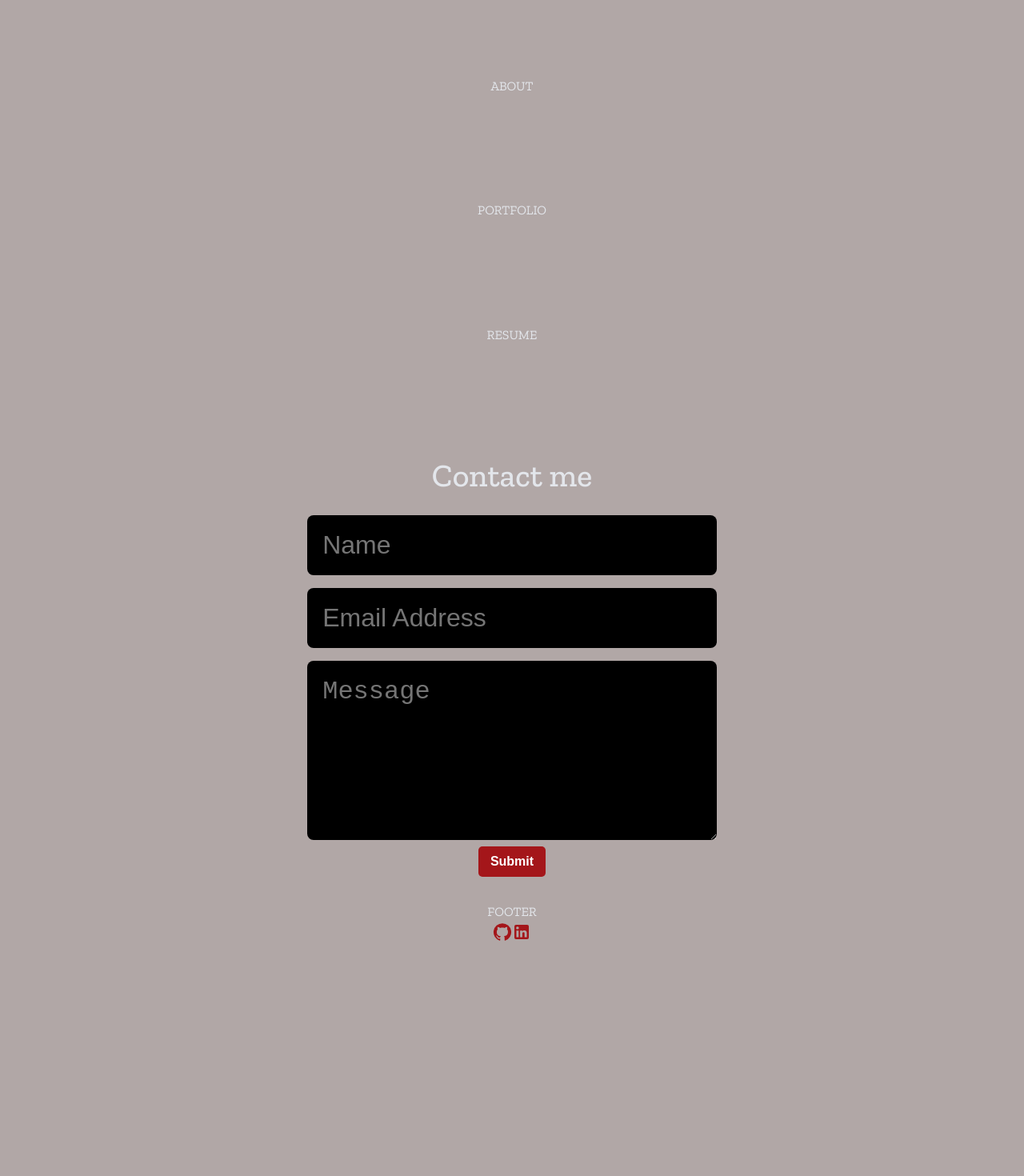
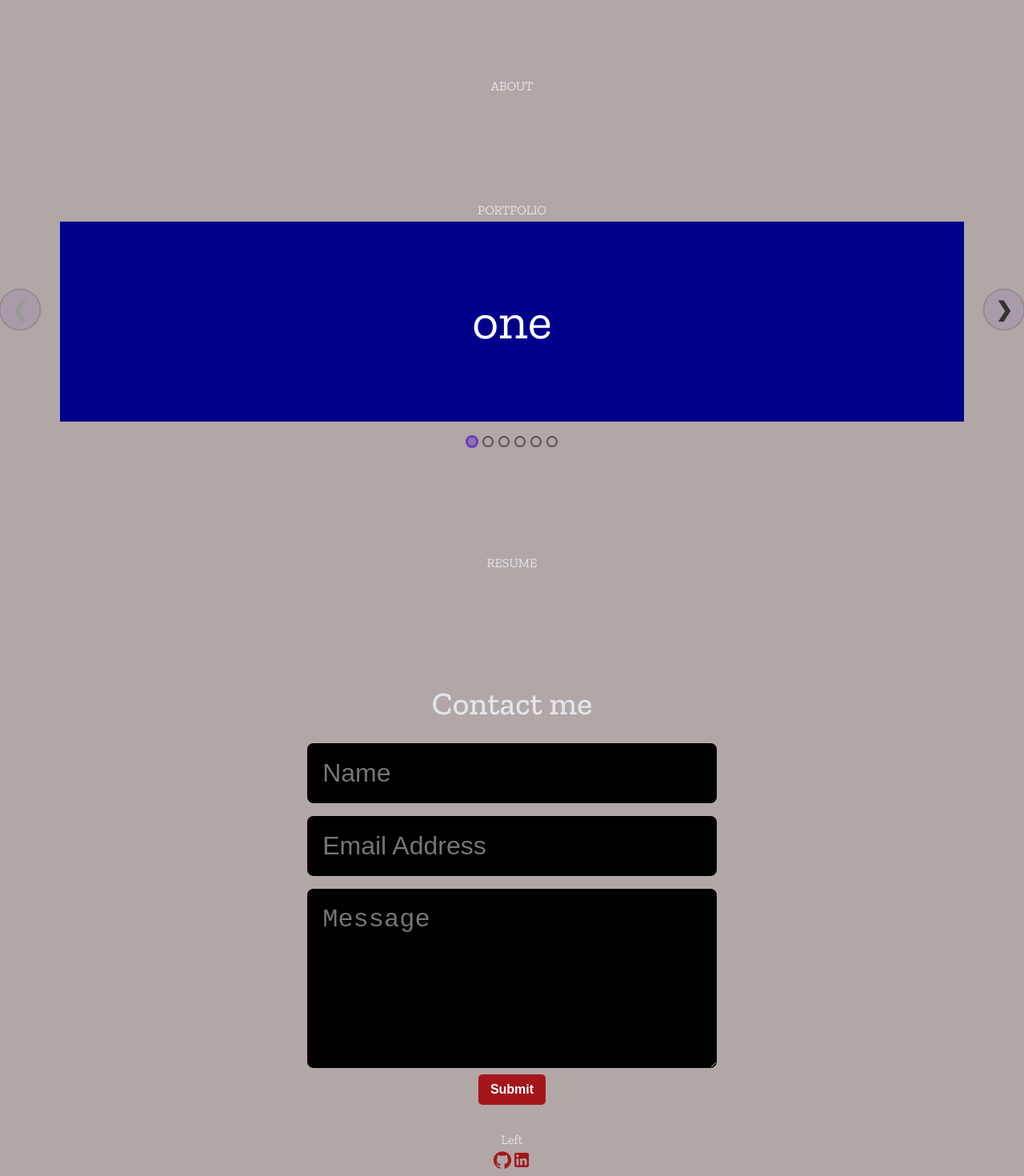
Before and after one commit to Rehtribution/rc-react-portfolio, a React (Create React App) app: page / in a window 1280 px wide. Shown: the part 721-2191 px from the top of the page at 80% size. Before the commit the page ends 1906 px from the top, so only its background shows below. Built offline with nearby package versions, Linux system fonts and the light colour scheme.

Commit message:
portfolio carousel basic set up funcitoning no errors

```diff
--- a/package.json
+++ b/package.json
@@ -12,7 +12,9 @@
     "@testing-library/user-event": "^13.5.0",
     "react": "^17.0.2",
     "react-dom": "^17.0.2",
+    "react-elastic-carousel": "^0.11.5",
     "react-scripts": "^2.1.3",
+    "styled-components": "^5.3.3",
     "web-vitals": "^2.1.4"
   },
   "scripts": {
--- a/src/components/Footer/Footer.jsx
+++ b/src/components/Footer/Footer.jsx
@@ -4,9 +4,9 @@ import LinkedInIcon from "@mui/icons-material/LinkedIn";
 
 const Footer = () => {
   return (
-    <div>
-      FOOTER
-      <div>
+    <footer>
+      <div className="center">
+        <p className="left">Left</p>
         <a
           href="https://github.com/Rehtribution"
           target="_blank"
@@ -22,7 +22,7 @@ const Footer = () => {
           <LinkedInIcon />
         </a>
       </div>
-    </div>
+    </footer>
   );
 };
 
--- /dev/null
+++ b/src/components/Footer/footer.css
@@ -0,0 +1,9 @@
+footer {
+    width: 100%;
+    display: flex;
+}
+
+
+.right {
+    text-align: right;
+}
--- a/src/components/Header/Header.jsx
+++ b/src/components/Header/Header.jsx
@@ -7,7 +7,6 @@ const Header = () => {
   return (
     <header>
       {/* name and title. brief intro? */}
-      <div className="container header_container"></div>
       <h1>Reht</h1>
       <h5>Fullstack Developer</h5>
 
--- a/src/components/Navigation/navigation.css
+++ b/src/components/Navigation/navigation.css
@@ -7,7 +7,6 @@ nav {
 nav a {
     margin:30px;
 }
-
 
 nav div {
     background: black;
--- a/src/components/Portfolio/Portfolio.jsx
+++ b/src/components/Portfolio/Portfolio.jsx
@@ -1,7 +1,28 @@
 import React from "react";
+import Carousel from "react-elastic-carousel";
+import "./portfolio.css";
+
+
+const breakPoints = [
+  { width: 1, items: 1 },
+  { width: 1, items: 2 },
+  { width: 1, items: 3 },
+  { width: 1, items: 4 },
+  { width: 1, items: 5 },
+  { width: 1, items: 6 }
+];
 
 const Portfolio = () => {
-  return <section id="portfolio">PORTFOLIO</section>;
+  return <section id="portfolio">PORTFOLIO
+    <Carousel breakPoints={breakPoints}>
+      <div className="item">one</div>
+      <div className="item">two</div>
+      <div className="item">three</div>
+      <div className="item">four</div>
+      <div className="item">five</div>
+      <div className="item">six</div>
+    </Carousel>
+  </section>;
 };
 
 export default Portfolio;
--- /dev/null
+++ b/src/components/Portfolio/portfolio.css
@@ -0,0 +1,11 @@
+.item {
+    display: flex;
+    justify-content: center;
+    align-items: center;
+    height: 250px;
+    width: 100%;
+    background-color: #00008B;
+    color: #fff;
+    margin: 0 15px;
+    font-size: 4em;
+}
```
Also changed, not shown: 1 other file (tests, documents, lock files or other folders).
